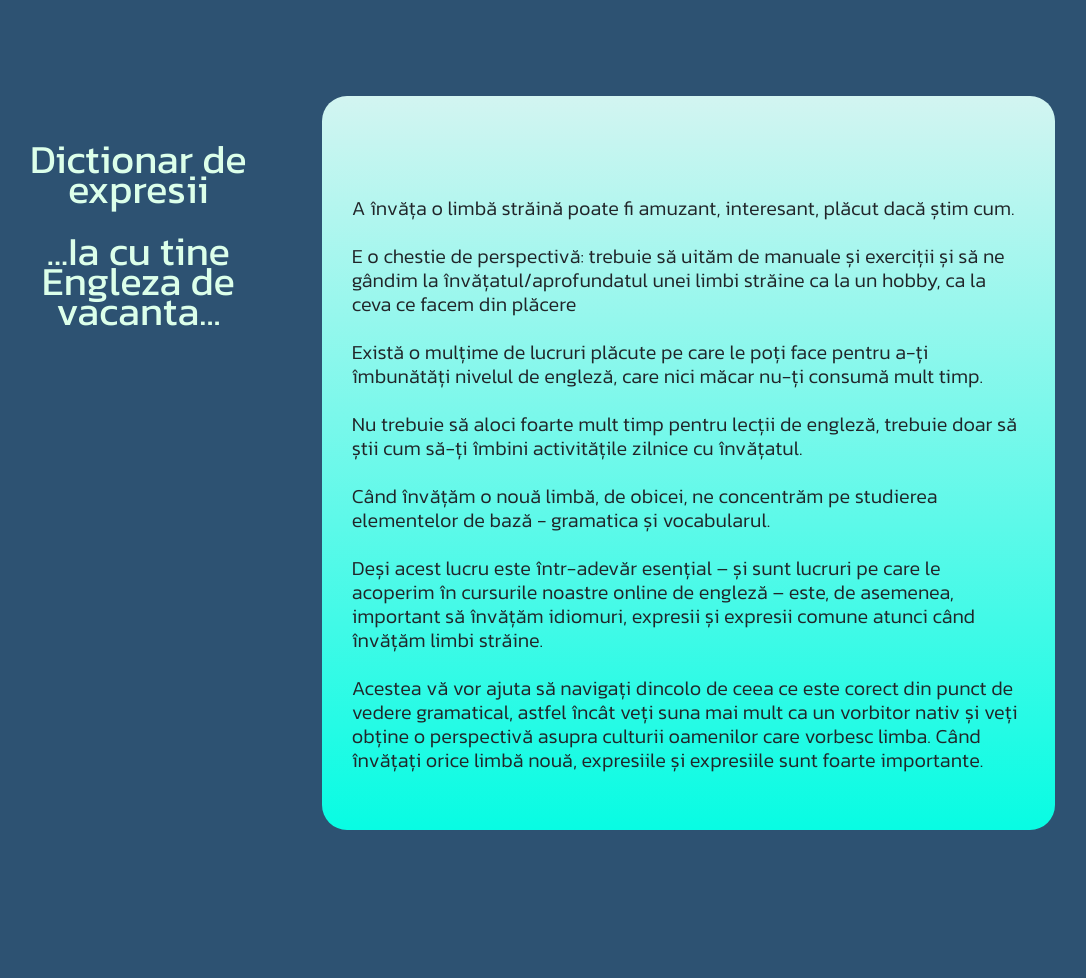
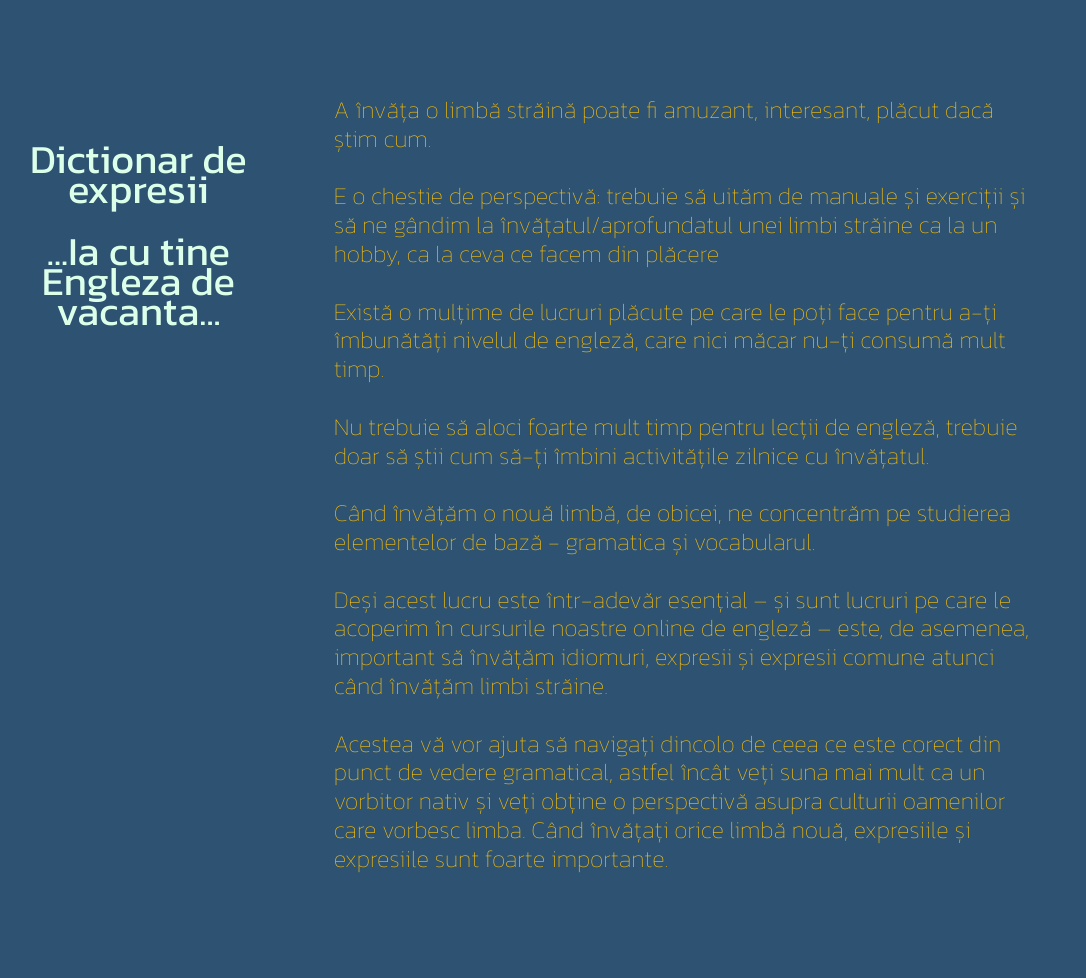
Before and after one commit to ManuelDenis/english_study, a Django app: page /home/ in a window 1280 px wide. Shown: the part 89-1067 px from the top of the page, without its empty margins (135-1221 px from the left). Before the commit the page ends 919 px from the top, so only its background shows below. Run offline with Django 3.2, Linux system fonts and the light colour scheme; some libraries are stand-ins or nearby versions.

Commit message:
modify home pages

```diff
--- a/agency/templates/agency/home.html
+++ b/agency/templates/agency/home.html
@@ -5,16 +5,14 @@
 
     <div class="container-lg">
 
-
-
     <div class="row justify-content-md-center py-5 my-5 m-2">
         <div class="col-lg-4 py-5 text-center">
         <h2 style="line-height: 30px; font-family: Kanit, sans-serif">Dictionar de expresii</h2>
         <h2 class="py-4" style="line-height: 30px">...Ia cu tine<br>Engleza de vacanta...</h2>
         </div>
 
-        <div class="col-lg-8 presentation">
-            <h6 class="text-dark lead">A învăța o limbă străină poate fi amuzant, interesant, plăcut dacă știm cum.<br><br>
+        <div class="col-lg-8">
+            <h6 class="text-warning">A învăța o limbă străină poate fi amuzant, interesant, plăcut dacă știm cum.<br><br>
             E o chestie de
                 perspectivă: trebuie să uităm de manuale și exerciții și să ne gândim la învățatul/aprofundatul
                 unei limbi străine ca la un hobby, ca la ceva ce facem din plăcere<br><br>
--- a/templates/base.html
+++ b/templates/base.html
@@ -92,9 +92,8 @@
             color: #04c0f8;
         }
         .presentation {
-            background-image: linear-gradient(rgba(221, 255, 249, 0.94), #08fce3);
-            border-radius: 25px;
-            color: black;
+            border-radius: 10px;
+            color: honeydew;
             padding: 100px 30px 50px 30px;
             font-weight: bold;
             font-family: Montserrat, sans-serif;
```
